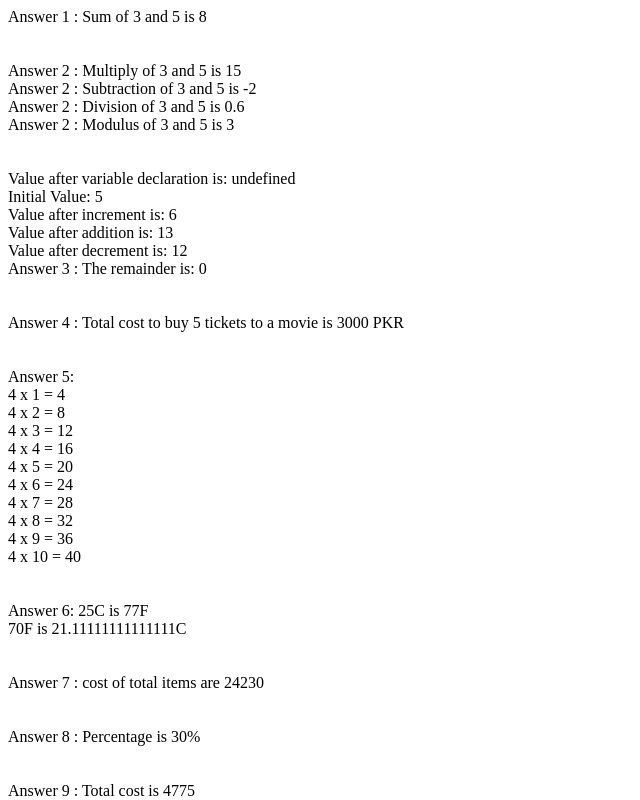
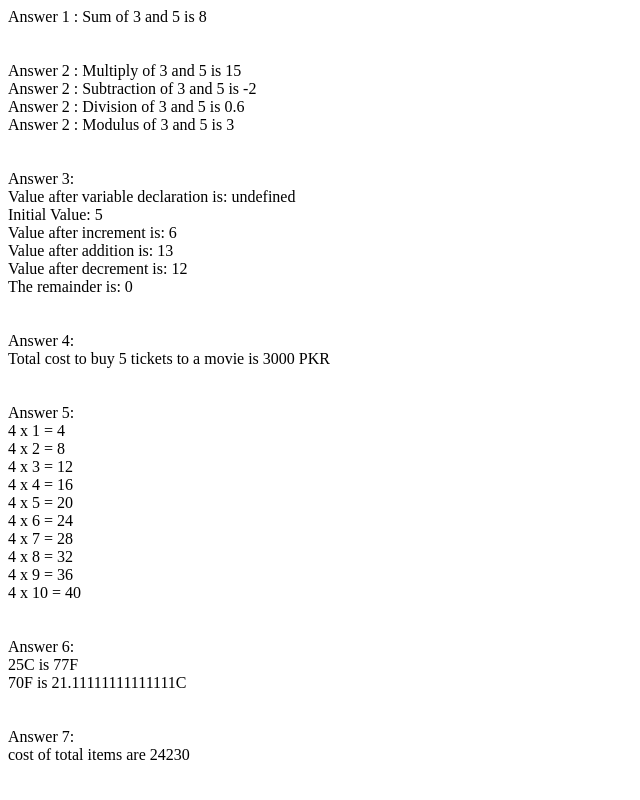
Before and after one commit to Anas55233/web-app-js-Asgn5, a plain HTML site: page index.html in a window 1280 px wide. Shown: the top 800 px of the page, without its empty margins (0-640 px from the left). Drawn offline with Linux system fonts and the light colour scheme.

Commit message:
Work Complete

```diff
--- a/index.html
+++ b/index.html
@@ -70,6 +70,7 @@ document.write("Answer 2 : Modulus of " + a + " and " + b + " is " + g + "<br><b
 
 // Ans. 3
 var val ;
+document.write("Answer 3: <br>")
 document.write("Value after variable declaration is: " + val + "<br>");
 val = 5;
 document.write("Initial Value: " + val + "<br>");
@@ -80,7 +81,7 @@ document.write("Value after addition is: " + val + "<br>");
 val--;
 document.write("Value after decrement is: " + val + "<br>");
 val %= 3;
-document.write("Answer 3 : The remainder is: " + val + "<br> <br> <br>");
+document.write(" The remainder is: " + val + "<br> <br> <br>");
 
 
 
@@ -97,7 +98,8 @@ document.write("Answer 3 : The remainder is: " + val + "<br> <br> <br>");
 // Ans 4.
 var ticket = 600;
  var cost = 5 * ticket;
- document.write("Answer 4 : Total cost to buy 5 tickets to a movie is "+ cost + " PKR <br> <br> <br>")
+ document.write("Answer 4: <br>")
+ document.write("Total cost to buy 5 tickets to a movie is "+ cost + " PKR <br> <br> <br>")
 
 
 
@@ -130,8 +132,10 @@ document.write("<br><br>")
 
 // Ans 6.
 var celsius = 25;
+document.write("Answer 6: <br>")
+
 var convertF = (celsius * 9/5) + 32;
-document.write("Answer 6: " + celsius + "C is " + convertF + "F <br>")
+document.write(celsius + "C is " + convertF + "F <br>")
 var frah = 70;
 var convertc = (frah - 32) * 5/9;
 document.write(frah + "F is " + convertc + "C <br> <br> <br>")
@@ -154,7 +158,7 @@ document.write(frah + "F is " + convertc + "C <br> <br> <br>")
 
 
 // Ans 7.
-
+document.write("Answer 7: <br>")
 var price1 = 110;
  var price2 = 110;
  var qty1 = 110;
@@ -163,7 +167,7 @@ var price1 = 110;
  var item2 = price2 * qty2
  var ship = 30;
  var sum = item1 + item2 + ship
- document.write("Answer 7 : cost of total items are " + sum + "<br> <br> <br>")
+ document.write("cost of total items are " + sum + "<br> <br> <br>")
 
 
 
@@ -178,7 +182,8 @@ var price1 = 110;
 var totalMarks = 100;
  var obtainMarks = 30;
  var per = (obtainMarks / totalMarks) * 100;
- document.write ("Answer 8 : Percentage is " + per + "%" + "<br> <br> <br>")
+ document.write("Answer 8: <br>")
+ document.write ("Percentage is " + per + "%" + "<br> <br> <br>")
 
 
 
@@ -198,7 +203,8 @@ var Riyal = 25;
 var  usToPkr = 290;
 var riyalToPkr = 75;
 var totalCost = (US * usToPkr) + (riyalToPkr * Riyal);
-document.write("Answer 9 : Total cost is " + totalCost + "<br> <br> <br>");
+document.write("Answer 9: <br>")
+document.write("Total cost is " + totalCost + "<br> <br> <br>");
 
 
 
@@ -217,7 +223,10 @@ var num = 10;
  num = num + 5;
  num = num * 10;
  num = num / 2
-document.write("Answer 10: " + num)
+ document.write("Answer 10: <br>")
+
+document.write(`Result is ${num}`)
+document.write("<br><br><br>")
 
 
 
@@ -237,7 +246,9 @@ document.write("Answer 10: " + num)
 var currentYear = 2023;
 var birthYear = 1999;
 var age = currentYear - birthYear;
-document.write("Answer 11 : They are " + age + " years old " + "<br> <br> <br>");
+document.write("Answer 11: <br>")
+
+document.write("They are " + age + " years old " + "<br> <br> <br>");
 
 
 
@@ -291,7 +302,8 @@ var numberPerDay = 2;
 
 var total = (maxAge - currentAge) * 365 * 2;
 
-document.write(`Answer 13 : You will need ${total} ${snack} to last you until the ripe old age of ${maxAge} <br> <br>`)
+document.write("Answer 13: <br>")
+document.write(` You will need ${total} ${snack} to last you until the ripe old age of ${maxAge} <br> <br>`)
 
 
 
```
